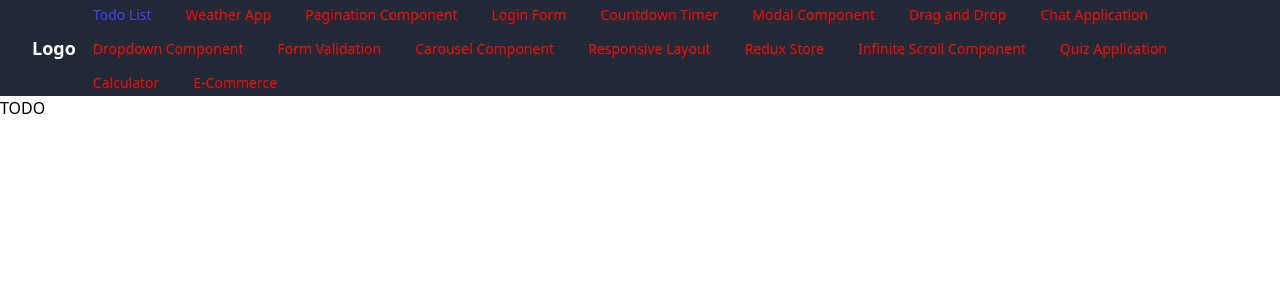
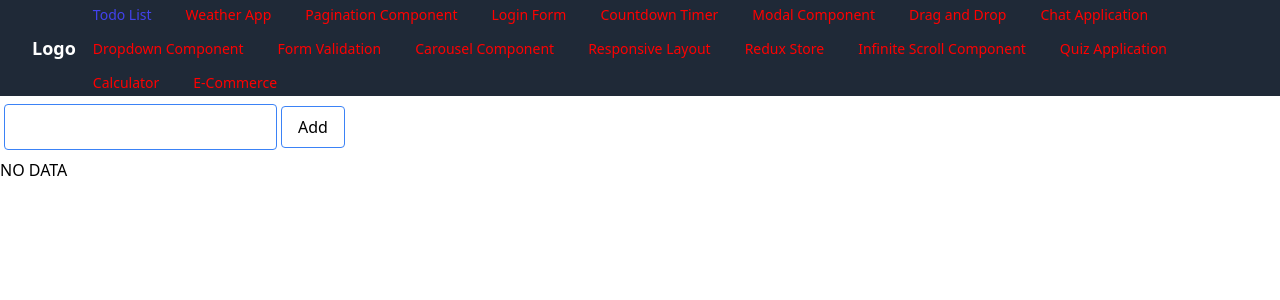
Before and after one commit to nareshb7/react-projects, a React app: page /todo in a window 1280 px wide. Shown: the top 300 px of the page. Built offline with nearby package versions, Linux system fonts and the light colour scheme.

Commit message:
Todo list in progress

```diff
--- a/src/App.scss
+++ b/src/App.scss
@@ -15,3 +15,6 @@
 .orange {
     color: #fa0;
 }
+.input {
+    padding: 10px 20px;
+}
--- /dev/null
+++ b/src/common/Components.tsx
@@ -0,0 +1,38 @@
+import React from "react";
+import { ButtonProps, InputProps } from "./Modals";
+
+export const Button = ({
+  title,
+  onClick,
+  styles,
+  className = "px-3 py-2 border border-blue-500 rounded",
+  ...buttonProps
+}: ButtonProps) => {
+  return (
+    <button
+      onClick={onClick}
+      style={styles}
+      className={className}
+      {...buttonProps}
+    >
+      {title}
+    </button>
+  );
+};
+
+export const Input = ({
+  value,
+  onChange,
+  styles,
+  className = "",
+  ...inputProps
+}: InputProps) => {
+  return (
+    <input
+      value={value}
+      onChange={onChange}
+      className={className}
+      style={styles}
+    />
+  );
+};
--- /dev/null
+++ b/src/common/Modals.tsx
@@ -0,0 +1,13 @@
+export interface ButtonProps extends React.ButtonHTMLAttributes<HTMLButtonElement> {
+    title: string;
+    onClick?: (e: React.MouseEvent<HTMLButtonElement>) => void,
+    styles?: React.CSSProperties
+    className?: string;
+}
+
+export interface InputProps extends React.InputHTMLAttributes<HTMLInputElement> {
+    value: string;
+    onChange: (e: React.ChangeEvent<HTMLInputElement>) => void;
+    styles?: React.CSSProperties
+    className?: string;
+}
--- /dev/null
+++ b/src/projects/todolist/TodoEdit.tsx
@@ -0,0 +1,45 @@
+import { Button, Input } from "common/Components";
+import React, { useEffect, useState } from "react";
+import { TodoEditProps, TodoModel } from "./modals";
+
+const TodoEdit = ({ handleAdd, isEdit, editContent }: TodoEditProps) => {
+  const [newTodo, setNewTodo] = useState("");
+  const handleChange = (e: React.ChangeEvent<HTMLInputElement>) => {
+    const { value } = e.target;
+    setNewTodo(value);
+  };
+  const handleAddTodo = () => {
+    if (isEdit) {
+      const updateTodo: TodoModel = {
+        content: newTodo,
+        status: editContent?.status || "Pending",
+      };
+      handleAdd(updateTodo, true);
+    } else {
+      const latestTodo: TodoModel = { content: newTodo, status: "Pending" };
+      handleAdd(latestTodo);
+    }
+    setNewTodo("")
+  };
+  useEffect(() => {
+    editContent && setNewTodo(editContent.content);
+  }, [editContent]);
+  console.log('EDIT::::', editContent)
+  return (
+    <div className="add-todo py-2">
+      <Input
+        type="text"
+        value={newTodo}
+        onChange={handleChange}
+        className="border border-blue-500 input rounded mx-1"
+      />
+      <Button
+        title={isEdit ? "Update" : "Add"}
+        onClick={handleAddTodo}
+        className="border border-blue-500 hover:bg-blue-500 hover:text-white py-2 px-4 rounded"
+      />
+    </div>
+  );
+};
+
+export default TodoEdit;
--- /dev/null
+++ b/src/projects/todolist/TodoTable.tsx
@@ -0,0 +1,40 @@
+import React from "react";
+import { TodoTableProps } from "./modals";
+import { Button } from "common/Components";
+
+const TodoTable = ({ todos, handleDelete, handleEdit }: TodoTableProps) => {
+    console.log("TABLE")
+  return (
+    <div className="todo-table">
+      {todos.length ? (
+        <table>
+          <thead>
+            <tr>
+              <th>Sl. No</th>
+              <th>Name</th>
+              <th>Status</th>
+              <th>Action</th>
+            </tr>
+          </thead>
+          <tbody>
+            {todos.map((todo, idx) => (
+              <tr key={idx}>
+                <td>{idx + 1}</td>
+                <td>{todo.content}</td>
+                <td>{todo.status}</td>
+                <td>
+                  <Button title="Update" onClick={() => handleEdit(idx)} />
+                  <Button title="Delete" onClick={() => handleDelete(todo)} />
+                </td>
+              </tr>
+            ))}
+          </tbody>
+        </table>
+      ) : (
+        <div> NO DATA</div>
+      )}
+    </div>
+  );
+};
+
+export default TodoTable;
--- a/src/projects/todolist/index.tsx
+++ b/src/projects/todolist/index.tsx
@@ -1,7 +1,43 @@
-import React from "react"
+import { Button, Input } from "common/Components";
+import React, { useState } from "react";
+import { TodoModel, TodoStatus } from "./modals";
+import TodoTable from "./TodoTable";
+import TodoEdit from "./TodoEdit";
 
-const Todo =() => {
-    return <div>TODO</div>
-}
+const Todo = () => {
+  const [todos, setTodos] = useState<TodoModel[]>([]);
+  const [updateTodoId, setUpdateTodoId] = useState<number | null>(null);
+  const handleAddTodo = (newTodo: TodoModel, isExist?: boolean) => {
+    if (isExist && updateTodoId != null) {
+      todos[updateTodoId] = newTodo
+        setTodos(todos)
+        setUpdateTodoId(null)
+    } else {
+      const newTodos = [...todos, newTodo];
+      setTodos(newTodos);
+    }
+  };
+  const handleEdit = (id: number) => {
+    setUpdateTodoId(id);
+  };
+  const handleDelete = (todo: TodoModel) => {
+    const newTodos = todos.filter((td) => td.content !== todo.content);
+    setTodos(newTodos);
+  };
+  return (
+    <div className="todo-app">
+      <TodoEdit
+        handleAdd={handleAddTodo}
+        isEdit={updateTodoId !== null}
+        editContent={updateTodoId !== null ? todos[updateTodoId] : undefined}
+      />
+      <TodoTable
+        todos={todos}
+        handleEdit={handleEdit}
+        handleDelete={handleDelete}
+      />
+    </div>
+  );
+};
 
-export default Todo
+export default Todo;
--- /dev/null
+++ b/src/projects/todolist/modals.tsx
@@ -0,0 +1,17 @@
+export type TodoStatus ="Completed" | "In Progress" | "Pending"
+
+export interface TodoModel {
+    content: string;
+    status: TodoStatus
+}
+
+export interface TodoTableProps {
+    todos: TodoModel[];
+    handleEdit: (id: number) => void;
+    handleDelete: (data: TodoModel) => void
+}
+export interface TodoEditProps {
+    handleAdd: (data: TodoModel, isUpdate?: boolean) => void;
+    isEdit: boolean;
+    editContent?: TodoModel
+}
--- a/webpack.config.js
+++ b/webpack.config.js
@@ -13,6 +13,7 @@ module.exports = {
       components: path.resolve(__dirname, "src/components"),
       utils: path.resolve(__dirname, "src/utils"),
       projects: path.resolve(__dirname, "src/projects"),
+      common: path.resolve(__dirname, "src/common"),
       // Add more aliases as needed
     },
   },
```
Also changed, not shown: src/projects/todolist/styles.scss (added).
